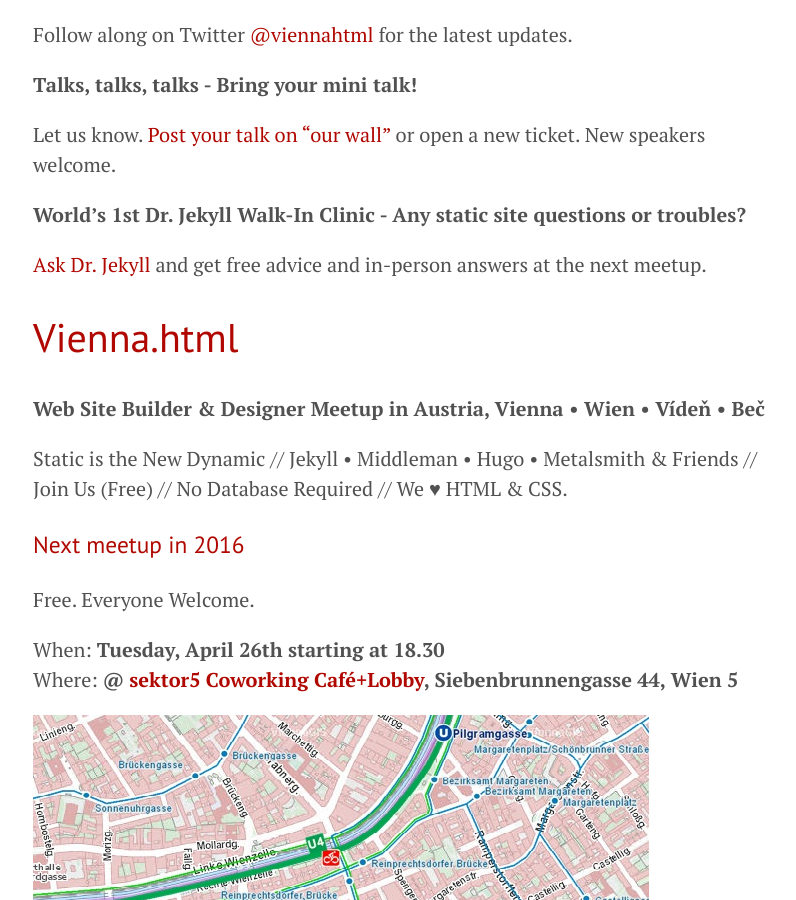
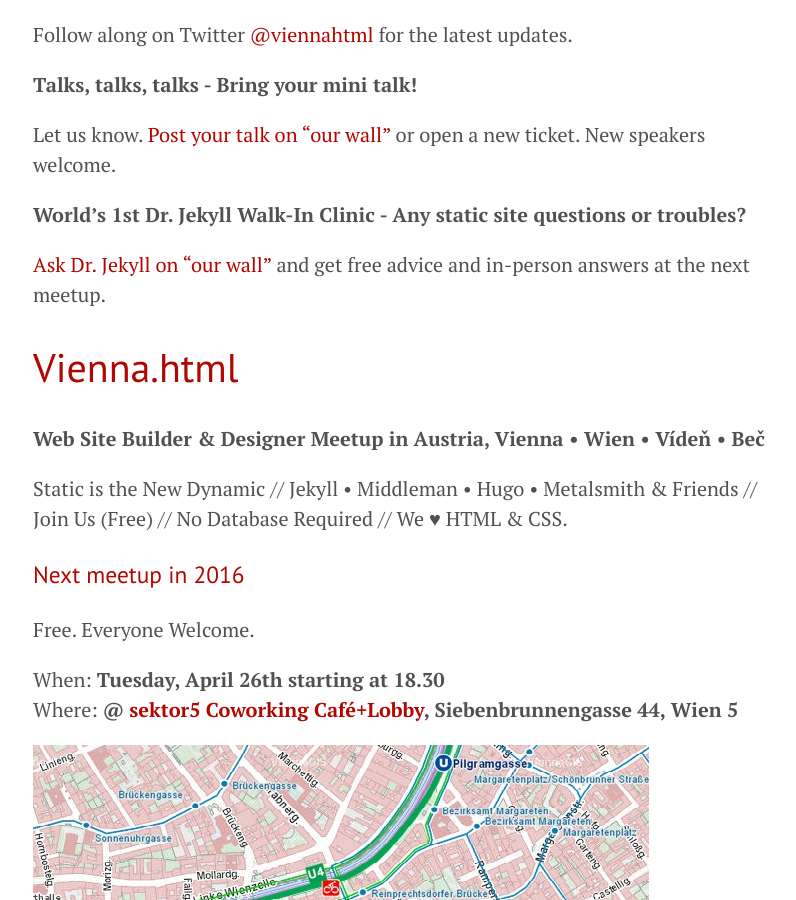
Before and after one commit to goodbyeaustria/archive, a Jekyll site: the page built from index.md, in a window 1280 px wide and 900 px high. Shown: the whole window, without its empty margins (227-1023 px from the left). Built offline with Jekyll 4.4.1, drawn with Linux system fonts in a browser that asks for light colours.

Commit message:
Update index.md

```diff
--- a/index.md
+++ b/index.md
@@ -10,7 +10,7 @@
 
 **World's 1st Dr. Jekyll Walk-In Clinic - Any static site questions or troubles?**
 
-[Ask Dr. Jekyll](https://github.com/viennahtml/members/issues/13) and get free advice and in-person answers at the next meetup.
+[Ask Dr. Jekyll on "our wall"](https://github.com/viennahtml/members/issues/13) and get free advice and in-person answers at the next meetup.
 
 
 # Vienna.html
```
